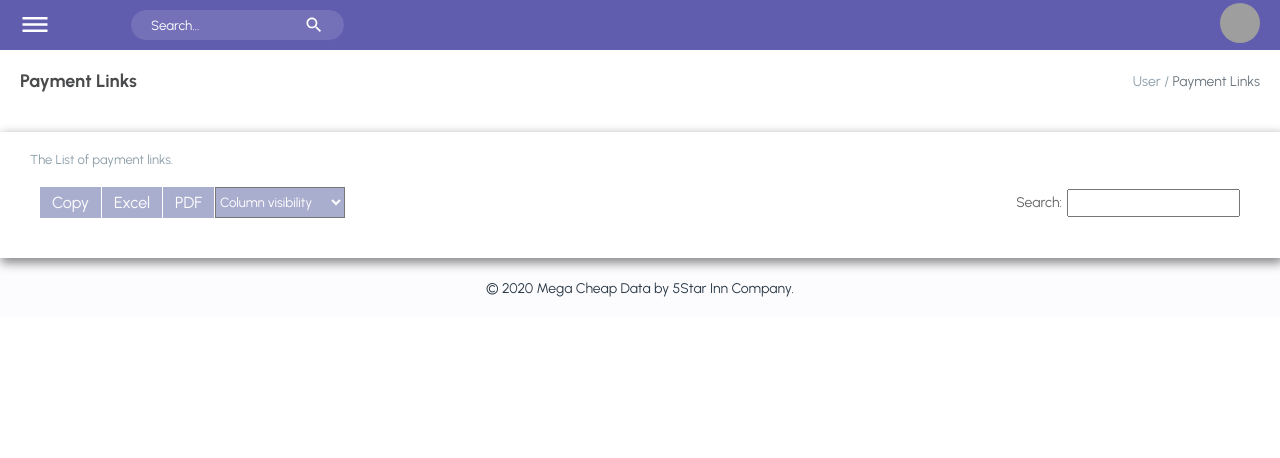
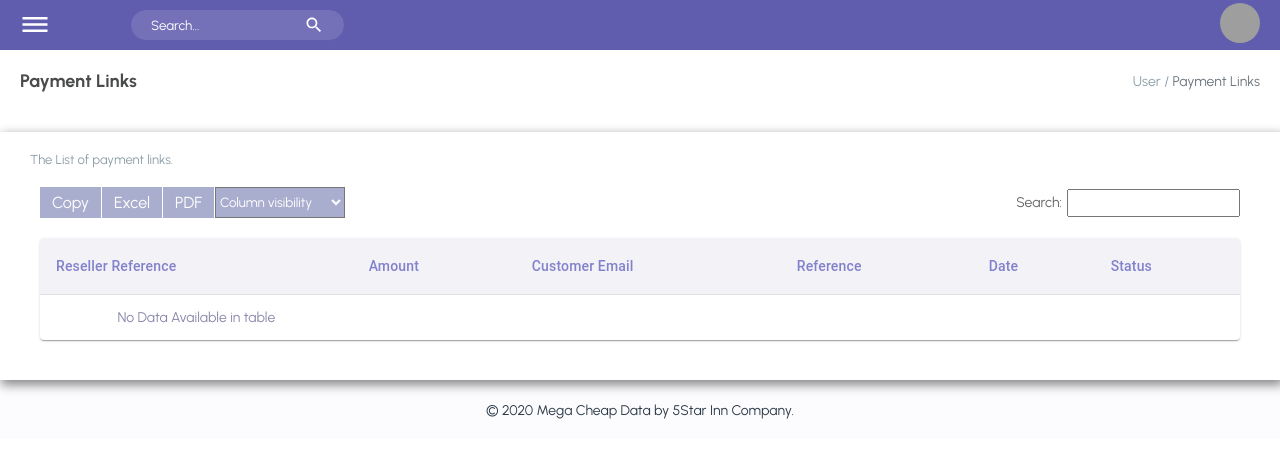
Before and after one commit to stivex001/MCD-Dashbord, a React (Create React App) app: page /payment in a window 1280 px wide. Shown: the top 458 px of the page. Built offline with nearby package versions, Linux system fonts and the light colour scheme; grey boxes are pictures that could not be loaded.

Commit message:
feat:implemented payment links page

```diff
--- /dev/null
+++ b/src/components/paymentLinksTable/PaymentLinksTable.jsx
@@ -0,0 +1,82 @@
+import styled from "styled-components";
+import Table from "@mui/material/Table";
+import TableCell from "@mui/material/TableCell";
+import TableContainer from "@mui/material/TableContainer";
+import TableHead from "@mui/material/TableHead";
+import TableRow from "@mui/material/TableRow";
+import Paper from "@mui/material/Paper";
+
+
+const Container = styled.div`
+margin: 20px 10px;
+`;
+const P = styled.p`
+margin: 14px 0;
+color: #8887a9;
+font-size: 14px;
+text-align: center;
+`;
+
+const PaymentLinksTable = () => {
+  return (
+    <Container>
+      <TableContainer component={Paper}>
+        <Table sx={{ minWidth: 650 }} aria-label="simple table">
+          <TableHead>
+            <TableRow style={{ backgroundColor: "#f3f2f7" }}>
+              <TableCell style={{ color: "#8281cc" }}>Reseller Reference</TableCell>
+              <TableCell style={{ color: "#8281cc" }}>Amount</TableCell>
+              <TableCell style={{ color: "#8281cc" }}>Customer Email</TableCell>
+              <TableCell style={{ color: "#8281cc" }}>Reference</TableCell>
+              <TableCell style={{ color: "#8281cc" }}>Date</TableCell>
+              <TableCell style={{ color: "#8281cc" }}>Status</TableCell>
+            </TableRow>
+          </TableHead>
+
+               <P>No Data Available in table</P>
+
+          {/* <TableBody>
+            {pendingTransactions.map((row) => (
+              <TableRow key={row.id} style={{ backgroundColor: "#f3f2f7" }}>
+                <TableCell style={{ color: "#8887a9" }}>{row.id}</TableCell>
+                <TableCell style={{ color: "#8887a9" }}>{row.ref}</TableCell>
+                <TableCell style={{ color: "#8887a9" }}>
+                  #{row.amount}
+                </TableCell>
+                <TableCell style={{ color: "#8887a9" }}>
+                  {row.username} {row.desc}
+                </TableCell>
+                <TableCell style={{ color: "#8887a9" }}>
+                  <Span
+                    style={{
+                      backgroundColor: `${
+                        row.status === "successful" ? "#33cdff" : "#f96e5b"
+                      }`,
+                    }}
+                  >
+                    {row.status}
+                  </Span>
+                </TableCell>
+                <TableCell style={{ color: "#8887a9" }}>{row.date}</TableCell>
+                <TableCell style={{ color: "#8887a9" }}>{row.ip}</TableCell>
+                <TableCell style={{ color: "#8887a9" }}>{row.server}</TableCell>
+                <TableCell style={{ color: "#8887a9" }}>
+                  {row.serverRes}
+                </TableCell>
+                <TableCell style={{ color: "#8887a9" }}>
+                  <BtnConatiner>
+                    <Button title="Re-process" />
+                    <Button title="Mark Delivered" />
+                    <Button title="Reverse Transaction" />
+                  </BtnConatiner>
+                </TableCell>
+              </TableRow>
+            ))}
+          </TableBody> */}
+        </Table>
+      </TableContainer>
+    </Container>
+  )
+}
+
+export default PaymentLinksTable
--- a/src/pages/Payment/Payment.jsx
+++ b/src/pages/Payment/Payment.jsx
@@ -1,7 +1,7 @@
 import { Link } from "react-router-dom";
 import styled from "styled-components";
 import Footer from "../../components/footer/Footer";
-import PaymentTable from "../../components/PaymentTable/PaymentTable";
+import PaymentLinksTable from "../../components/paymentLinksTable/PaymentLinksTable";
 import Topbar from "../../components/Topbar/Topbar";
 import { Desc, DescP, DescSpan, H3 } from "../transaction/transHistory.styles";
 
@@ -108,9 +108,9 @@ const Payment = () => {
             <Input type="text" />
           </BarSearch>
         </BtnWrapper>
+        <PaymentLinksTable />
       </TableWrapper>
 
-      {/* <PaymentTable /> */}
       <Footer />
     </Container>
   );
```
Lines whose indentation alone changed are shown as unchanged.
